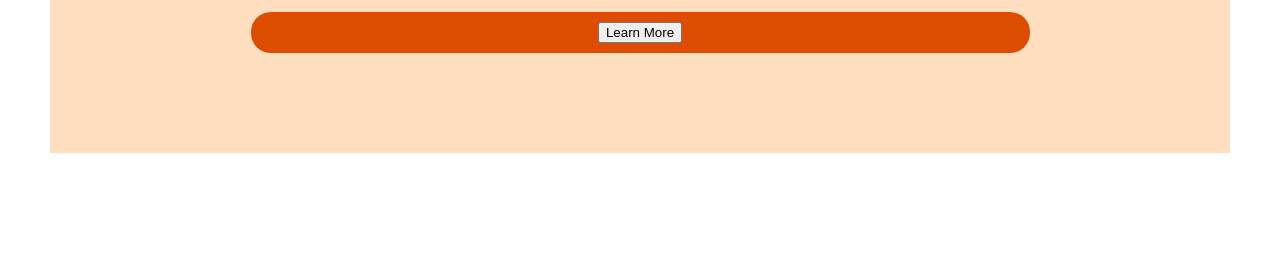
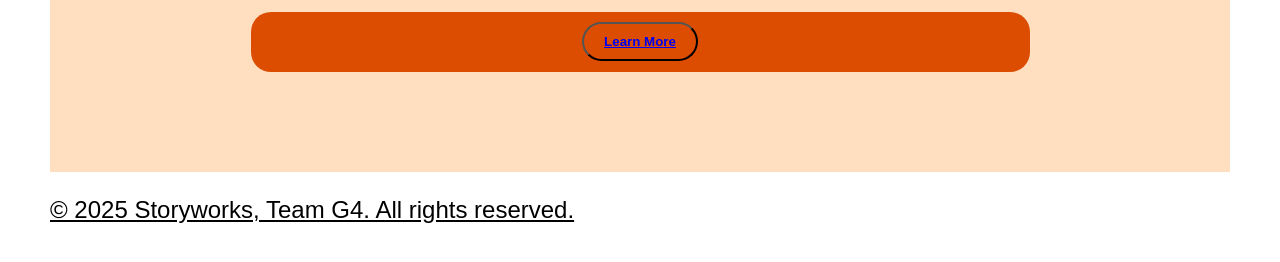
Before and after one commit to sayianbabe-eng/Dev-Tools-stuff, a plain HTML site: page index.html in a window 1280 px wide. Shown: the part 1100-1362 px from the top of the page. Before the commit the page ends 1303 px from the top, so only its background shows below. Drawn offline with Linux system fonts and the light colour scheme.

Commit message:
Update button to link to html page and add footer section

```diff
--- a/index.html
+++ b/index.html
@@ -38,7 +38,9 @@
             <p>From this the concept of <strong>Story To Design</strong> was born. <strong>StoryToDesign</strong> Spec is an AI tool that enhances the Innovate By Day service delivery by
               transforming client inputs to structured project briefs. </p>
            <div class="Button">
-             <button type="button" onclick="windowlocation.href="features.html"> Learn More</button>
+             <button class="Button"> <a href="features.html"> Learn More</a></button>
           </section>
-
+          <footer>
+    <p>&copy; 2025 Storyworks, Team G4. All rights reserved.</p>
+</footer>
 </body>
```
